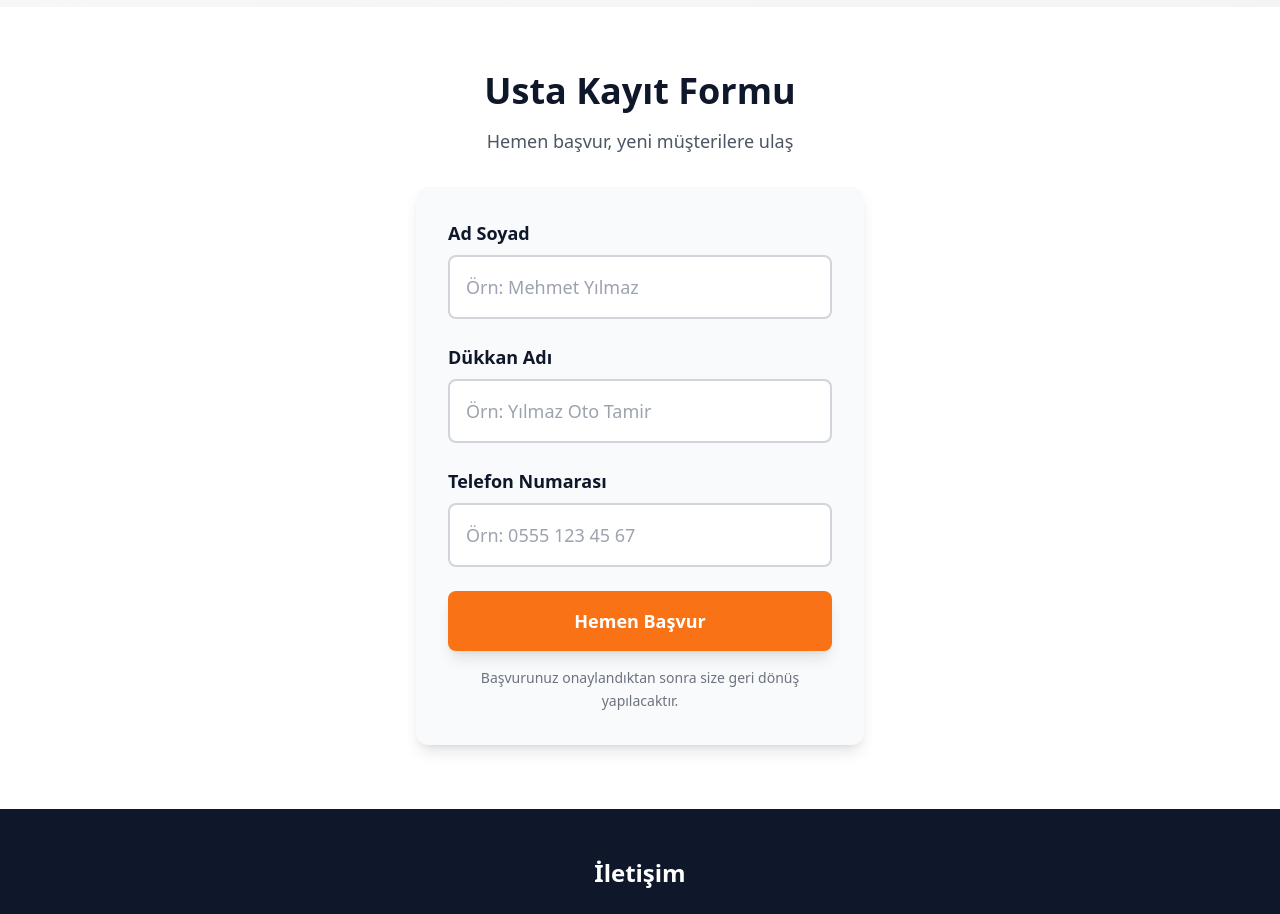
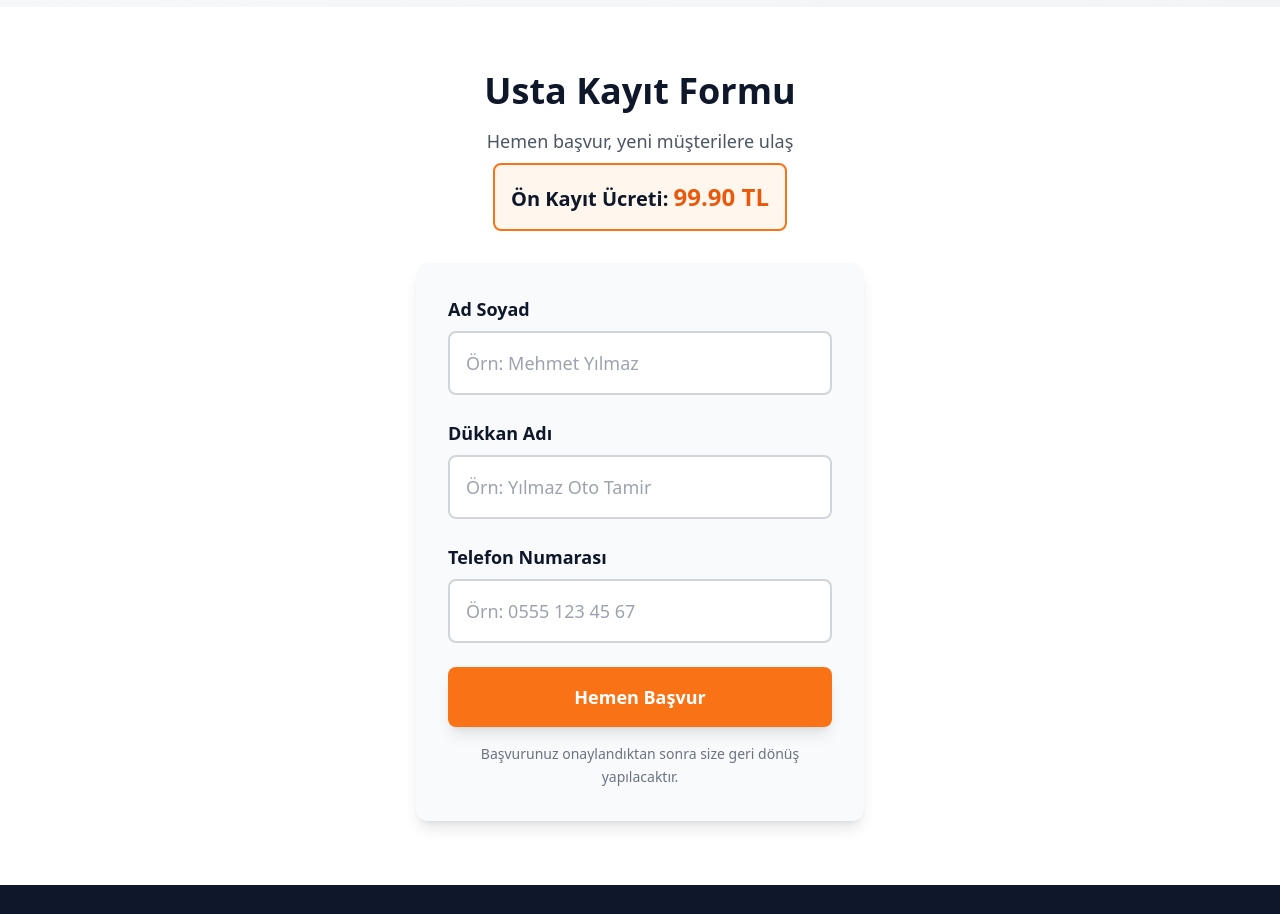
Before and after one commit to ferhatsli/Sanayimden, a React (Vite) app: page / in a window 1280 px wide. Shown: the part 1720-2634 px from the top of the page. Built offline with nearby package versions, Linux system fonts and the light colour scheme; no server answers.

Commit message:
Updated SignupForm.tsx

```diff
--- a/src/components/SignupForm.tsx
+++ b/src/components/SignupForm.tsx
@@ -63,9 +63,16 @@ export function SignupForm() {
         <h2 className="text-3xl md:text-4xl font-bold text-center mb-4 text-slate-900">
           Usta Kayıt Formu
         </h2>
-        <p className="text-center text-gray-600 mb-8 text-lg">
-          Hemen başvur, yeni müşterilere ulaş
-        </p>
+        <div className="text-center mb-8">
+          <p className="text-gray-600 text-lg mb-2">
+            Hemen başvur, yeni müşterilere ulaş
+          </p>
+          <div className="bg-orange-50 border-2 border-orange-500 rounded-lg p-4 inline-block">
+            <p className="text-slate-900 font-bold text-xl">
+              Ön Kayıt Ücreti: <span className="text-orange-600 text-2xl">99.90 TL</span>
+            </p>
+          </div>
+        </div>
 
         <form onSubmit={handleSubmit} className="bg-gray-50 p-8 rounded-xl shadow-lg">
           <div className="mb-6">
```
